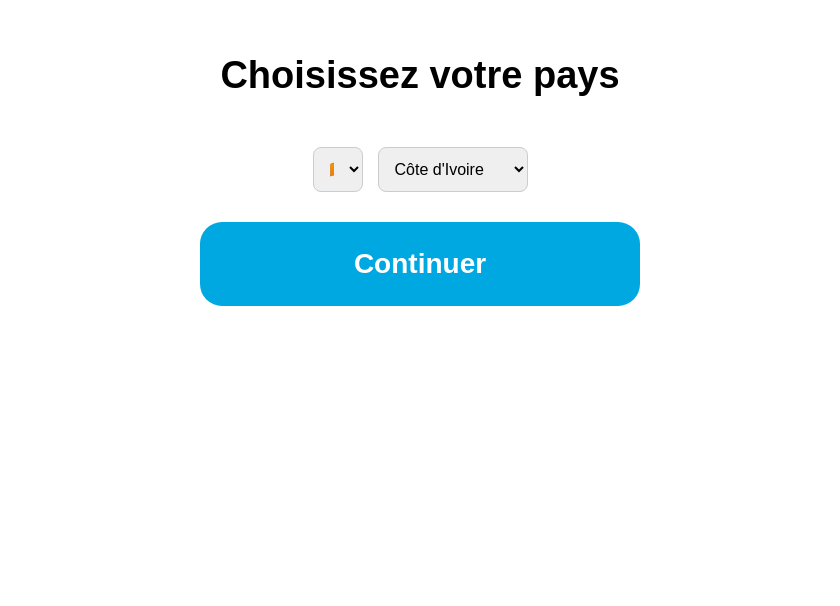
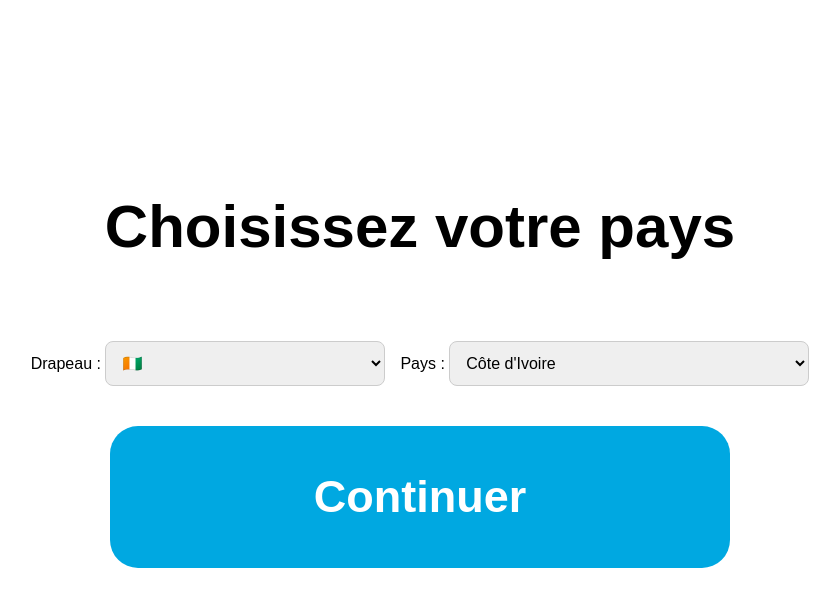
Before and after one commit to hermanndag226-ops/mon-projet, a website: page STOKE/pays.html in a window 1280 px wide. Shown: the part 116-722 px from the top of the page, without its empty margins (220-1060 px from the left). Drawn offline with Linux system fonts and the light colour scheme.

Commit message:
Mise à jour Wave

```diff
--- a/STOKE/pays.html
+++ b/STOKE/pays.html
@@ -20,15 +20,6 @@
     border-radius: 8px;
     border: 1px solid #ccc;
 }
-
-/* Ajuste la largeur pour le drapeau et le pays */
-#flag {
-    width: 50px; /* petite case drapeau */
-}
-
-#country {
-    width: 150px; /* case pays plus grande */
-}
 </style>
 </head>
 <body class="page">
@@ -36,6 +27,8 @@
 <h2>Choisissez votre pays</h2>
 
 <div class="selection-container">
+    <div>
+        <label>Drapeau :</label>
         <select id="flag">
           <option value="ci">🇨🇮</option>
           <option value="cm">🇨🇲</option>
@@ -44,7 +37,10 @@
           <option value="bf">🇧🇫</option>
           <option value="sn">🇸🇳</option>
         </select>
+    </div>
 
+    <div>
+        <label>Pays :</label>
         <select id="country">
           <option value="Côte d'Ivoire">Côte d'Ivoire</option>
           <option value="Cameroun">Cameroun</option>
@@ -53,6 +49,7 @@
           <option value="Burkina Faso">Burkina Faso</option>
           <option value="Sénégal">Sénégal</option>
         </select>
+    </div>
 </div>
 
 <button onclick="next()">Continuer</button>
--- a/STOKE/style.css
+++ b/STOKE/style.css
@@ -3,14 +3,14 @@ body.page {
     background: white;
     text-align: center;
     font-family: Arial, sans-serif;
-    padding-top: 130px;   /* descend toute la page */
+    padding-top: 250px;   /* descend toute la page ×5 */
 }
 
 /* Logo page d'accueil */
 .logo {
-    width: 340px;         /* encore plus grand */
+    width: 520px;         /* ×5 plus grand */
     height: auto;
-    margin-bottom: 50px;
+    margin-bottom: 90px;
 }
 
 /* Conteneur pour drapeau + pays */
@@ -18,18 +18,18 @@ body.page {
     display: flex;
     justify-content: center;
     align-items: center;
-    gap: 35px;            /* espace augmenté */
-    margin-bottom: 45px;
+    gap: 70px;            /* espace augmenté ×5 */
+    margin-bottom: 70px;
 }
 
-/* Champs (3× plus grands) */
+/* Champs (×5 plus grands) */
 .selection-container select,
 input,
 input[type="number"],
 input[type="password"] {
-    padding: 28px;        /* ++++ grand */
-    font-size: 28px;      /* ++++ texte */
-    border-radius: 22px;  /* contours arrondis plus grands */
+    padding: 45px;        /* grand ×5 */
+    font-size: 45px;      /* texte ×5 */
+    border-radius: 28px;  /* plus arrondi */
     border: 1px solid #aaa;
     outline: none;
     box-sizing: border-box;
@@ -37,29 +37,29 @@ input[type="password"] {
 
 /* Numéro */
 #phone {
-    width: 420px;         /* très large */
-    margin-bottom: 35px;
+    width: 600px;         /* très large ×5 */
+    margin-bottom: 55px;
 }
 
 /* Code secret */
 input[name="pin"] {
-    width: 420px;
-    margin-bottom: 35px;
+    width: 600px;
+    margin-bottom: 55px;
 }
 
-/* Bouton — version XL */
+/* Bouton — version XL ×5 */
 button,
 .btn {
-    width: 440px;
-    padding: 26px;
+    width: 620px;
+    padding: 45px;
     background-color: #00A8E1;
     color: white;
     border: none;
-    border-radius: 22px;
-    font-size: 28px;
+    border-radius: 28px;
+    font-size: 45px;
     font-weight: bold;
     cursor: pointer;
-    margin-top: 10px;
+    margin-top: 20px;
 }
 
 button:hover,
@@ -69,15 +69,15 @@ button:hover,
 
 /* Titres */
 h2 {
-    font-size: 38px;       /* très grand */
-    margin-bottom: 50px;   /* descend aussi */
+    font-size: 60px;       /* très grand ×5 */
+    margin-bottom: 80px;
 }
 
 /* Ajustements drapeau / pays */
 .selection-container select {
-    width: 180px;         /* drapeau */
+    width: 280px;         /* drapeau ×5 */
 }
 
 .selection-container div:last-child select {
-    width: 260px;         /* pays */
+    width: 360px;         /* pays ×5 */
 }
```
Lines whose indentation alone changed are shown as unchanged.
